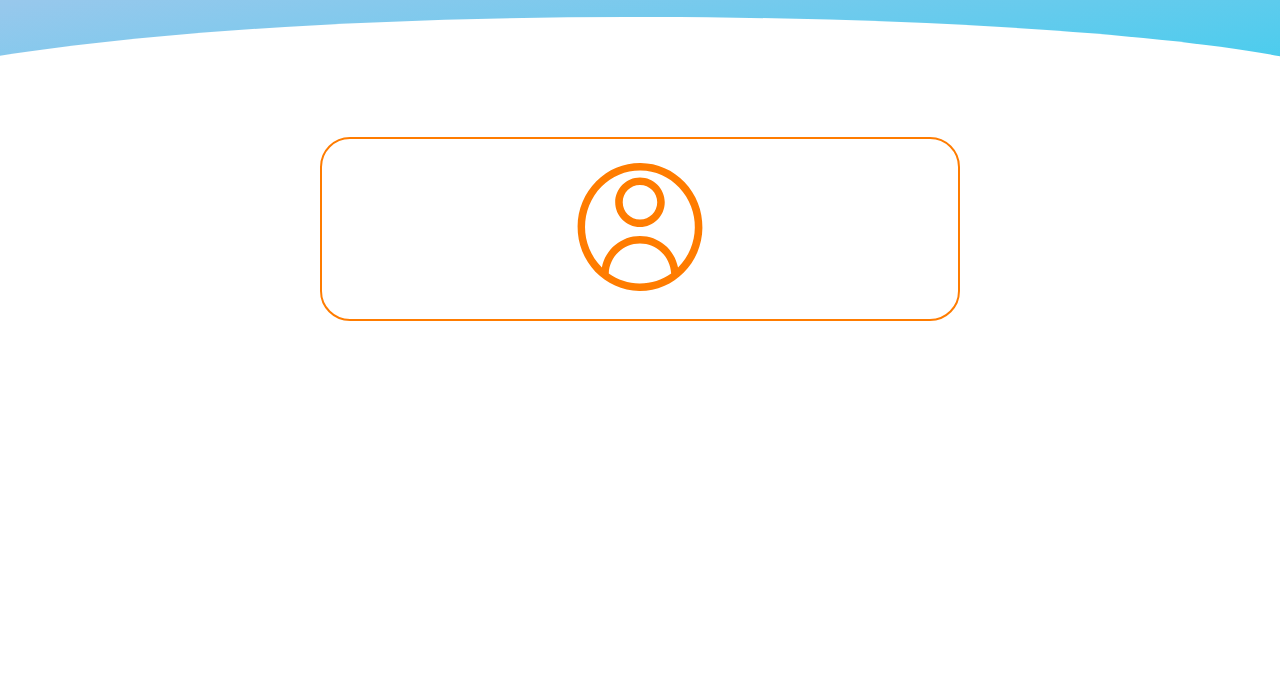
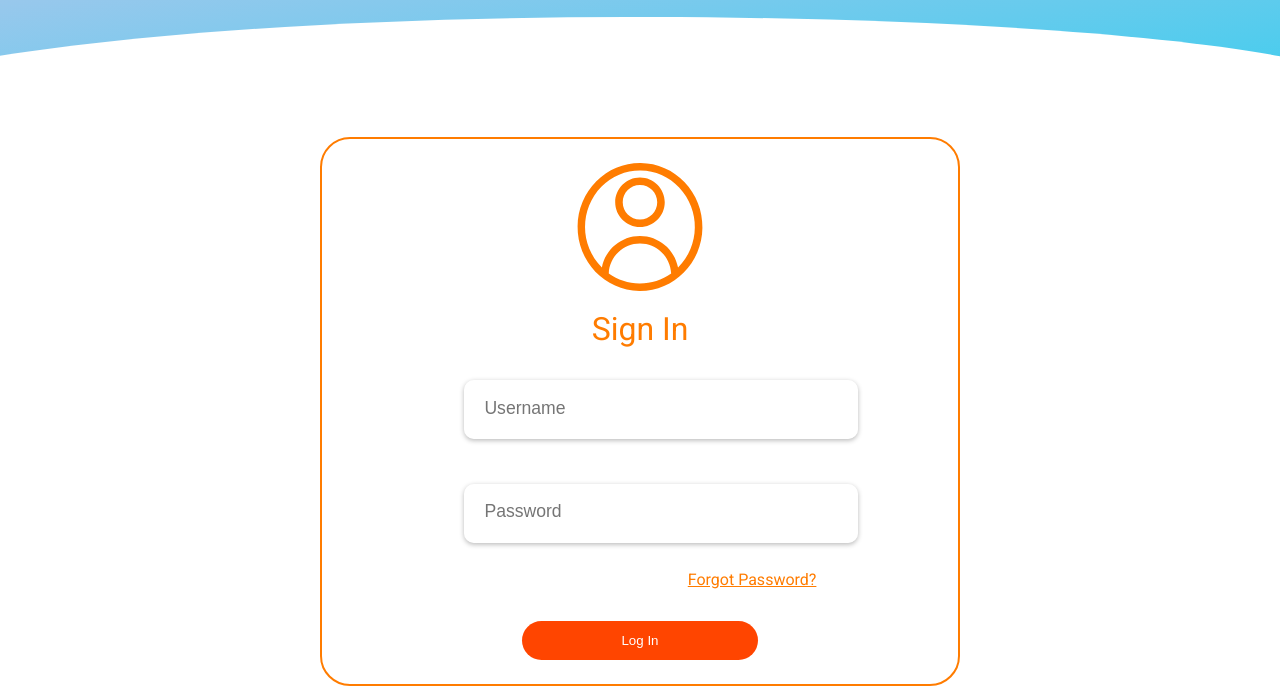
Before and after one commit to sagarbhandari96/sagarbhandari96.github.io, a plain HTML site: page log in.html in a window 1280 px wide. Shown: the part 143-829 px from the top of the page. Before the commit the page ends 800 px from the top, so only its background shows below. Drawn offline with Linux system fonts and the light colour scheme.

Commit message:
log in form design

```diff
--- a/css/style2.css
+++ b/css/style2.css
@@ -65,3 +65,68 @@ body {
   height: 10vw;
   width: 10vw;
 }
+#login-text {
+  text-align: center;
+  padding-top: 15px;
+  font-size: 2rem;
+  color: #ff7c00;
+}
+#input-fields {
+  display: grid;
+  grid-template-columns: 1fr 3fr 1fr;
+  padding-top: 2rem;
+}
+
+#user-field {
+  margin-bottom: 1.1rem;
+}
+.form-input {
+  font-size: 1.1rem;
+  padding: 1.1rem 1.3rem;
+  border-radius: 10px;
+  background-color: rgba(255, 255, 255, 0.5);
+  box-shadow: 0 0.1rem 0.3rem rgba(0, 0, 0, 0.28);
+  border-bottom: 3px solid transparent;
+  width: 100%;
+  display: block;
+}
+.form-input:focus {
+  outline: none;
+  box-shadow: 0 0.5rem 1rem rgba(0, 0, 0, 0.28);
+  border-bottom: 3px solid #ff7c00;
+  transition: 0.2s;
+}
+.form-input:focus:invalid {
+  border-bottom: 3px solid red;
+}
+.form-label {
+  padding-left: 1.3rem;
+  padding-top: 0.5rem;
+  font-weight: 700;
+  display: block;
+  color: #ff7c00;
+  transition: all 0.3s;
+}
+
+.form-input:placeholder-shown + .form-label {
+  opacity: 0;
+  visibility: hidden;
+  transform: translateY(-3rem);
+}
+#forgot-pass {
+  text-align: right;
+  color: #ff7c00;
+  text-decoration: underline;
+}
+#log-in-block {
+  display: grid;
+  grid-template-columns: 1fr 4fr 1fr;
+  padding-top: 2rem;
+}
+.log-in-button {
+  background-color: orangered;
+  width: 100%;
+  padding: 12px 20px 12px 20px;
+  border-radius: 20px;
+  color: white;
+}
--- a/log in.html
+++ b/log in.html
@@ -52,9 +52,43 @@
       <div></div>
       <div id="login-form-box">
         <div id="login-icon">
-          <div>
-            <img src="img/icons/sign_in.svg" id="login-svg" alt="" />
+          <img src="img/icons/sign_in.svg" id="login-svg" alt="" />
+        </div>
+        <div id="login-text">Sign In</div>
+        <div id="input-fields">
+          <div></div>
+          <div id="input-fields-center">
+            <div class="form-group" id="user-field">
+              <input
+                type="text"
+                class="form-input"
+                placeholder="Username"
+                id="username"
+                required
+              />
+              <label for="username" class="form-label">Username</label>
+            </div>
+
+            <div class="form-group">
+              <input
+                type="password"
+                class="form-input"
+                placeholder="Password"
+                id="password"
+                required
+              />
+              <label for="password" class="form-label">Password</label>
+            </div>
+            <p id="forgot-pass">Forgot Password?</p>
+            <div id="log-in-block">
+              <div></div>
+              <div>
+                <button type="button" class="log-in-button">Log In</button>
+              </div>
+              <div></div>
+            </div>
           </div>
+          <div></div>
         </div>
       </div>
       <div></div>
```
